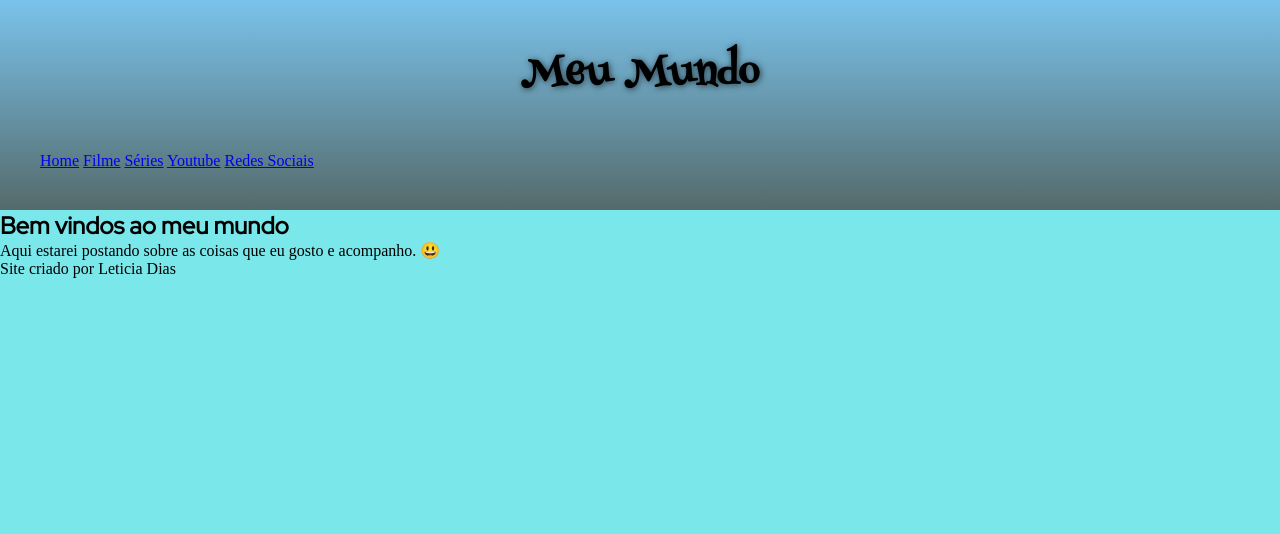
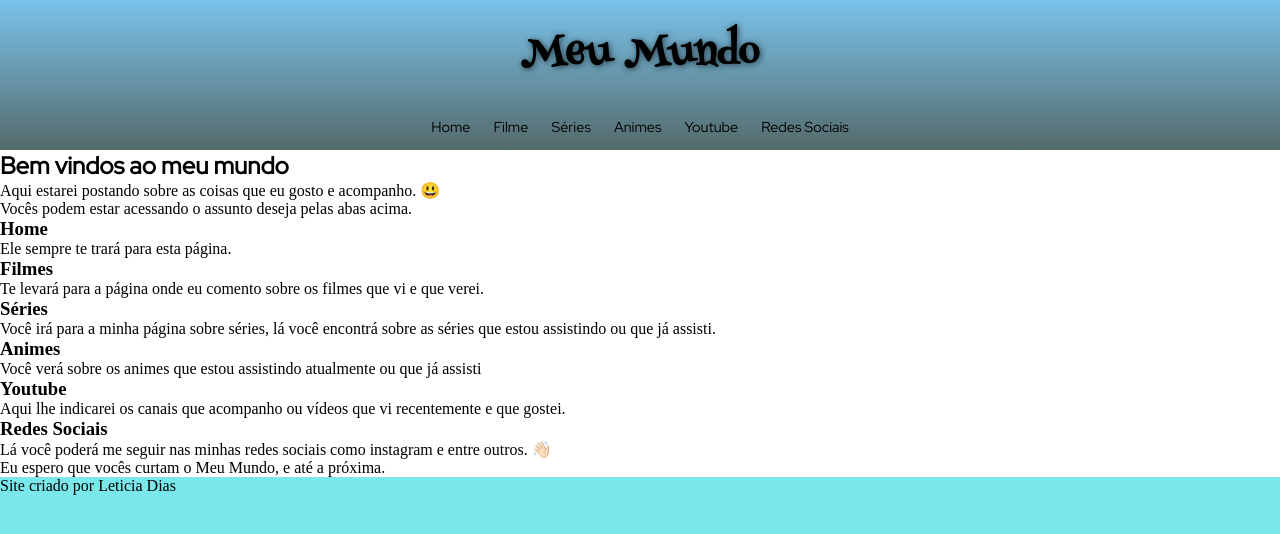
Before and after one commit to lbdias/Exercicios, a plain HTML site: page pratica-02/index.html in a window 1280 px wide. Drawn offline with Linux system fonts and the light colour scheme.

Commit message:
Continuação do projeto

```diff
--- a/pratica-02/estilos/home.css
+++ b/pratica-02/estilos/home.css
@@ -31,9 +31,9 @@ body {
 }
 
 header {
-    background-image: linear-gradient(var(--cor1), var(--cor3));
+    background-image: linear-gradient(to bottom, var(--cor1), var(--cor3));
     margin: auto;
-    padding: 40px;
+    min-height: 150px;
 }
 
 header h1 {
@@ -41,10 +41,35 @@ header h1 {
     font-family: var(--titulo);
     text-shadow: 1px 1px 6px rgba(0, 0, 0, 0.633);
     font-size: 2.55em;
-    margin-bottom: 40px;
+    padding-top: 20px;
+    margin-bottom: 30px;
 }
 
+nav {
+    text-align: center;
+    margin: -15px;
+    font-family: var(--subtitulo);
+    font-size: .9em;
+    padding: 10px;
+    box-sizing: 0px 7px 7px rgba(0, 0, 0, 0.474);
+}
 
+nav > a {
+    color: black;
+    text-decoration: none;
+    padding: 10px;
+    border-radius: 5px;
+    transition-duration: .3s;
+}
+
+nav > a:hover {
+    background-image: linear-gradient(to bottom, var(--cor0), var(--cor2));
+    font-weight: bold;
+}
+
+main {
+    background-color: white;
+}
 
 main h2 {
     font-family: var(--subtitulo);
--- a/pratica-02/index.html
+++ b/pratica-02/index.html
@@ -10,23 +10,40 @@
     <header>
         <h1>Meu Mundo</h1>
         <nav>
-            <ul>
-                <a href="home.html">Home</a>
+                <a href="index.html">Home</a>
                 <a href="filmes.html">Filme</a>
                 <a href="series.html">Séries</a>
+                <a href="animes.html">Animes</a>
                 <a href="youtube.html">Youtube</a>
                 <a href="redes.html">Redes Sociais</a>
-            </ul>
         </nav>
     </header>
     <main>
+        <section>
             <article>
                 <h2>Bem vindos ao meu mundo</h2>
                 <p>Aqui estarei postando sobre as coisas que eu gosto e acompanho. &#x1F603</p>
+                <p>Vocês podem estar acessando o assunto deseja pelas abas acima.</p>
             </article>
+            <article>
+                <h3>Home</h3>
+                <p>Ele sempre te trará para esta página.</p>
+                <h3>Filmes</h3>
+                <p>Te levará para a página onde eu comento sobre os filmes que vi e que verei.</p>
+                <h3>Séries</h3>
+                <p>Você irá para a minha página sobre séries, lá você encontrá sobre as séries que estou assistindo ou que já assisti.</p>
+                <h3>Animes</h3>
+                <p>Você verá sobre os animes que estou assistindo atualmente ou que já assisti</p>
+                <h3>Youtube</h3>
+                <p>Aqui lhe indicarei os canais que acompanho ou vídeos que vi recentemente e que gostei.</p>
+                <h3>Redes Sociais</h3>
+                <p>Lá você poderá me seguir nas minhas redes sociais como instagram e entre outros. &#x1F44B;&#x1F3FB;</p>
+            </article>
+            <p>Eu espero que vocês curtam o Meu Mundo, e até a próxima. </p>
+        </section>
+    </main>
     <footer>
         <p>Site criado por Leticia Dias</p>
     </footer>
-    </main>
 </body>
 </html>
```
Lines whose indentation alone changed are shown as unchanged.
